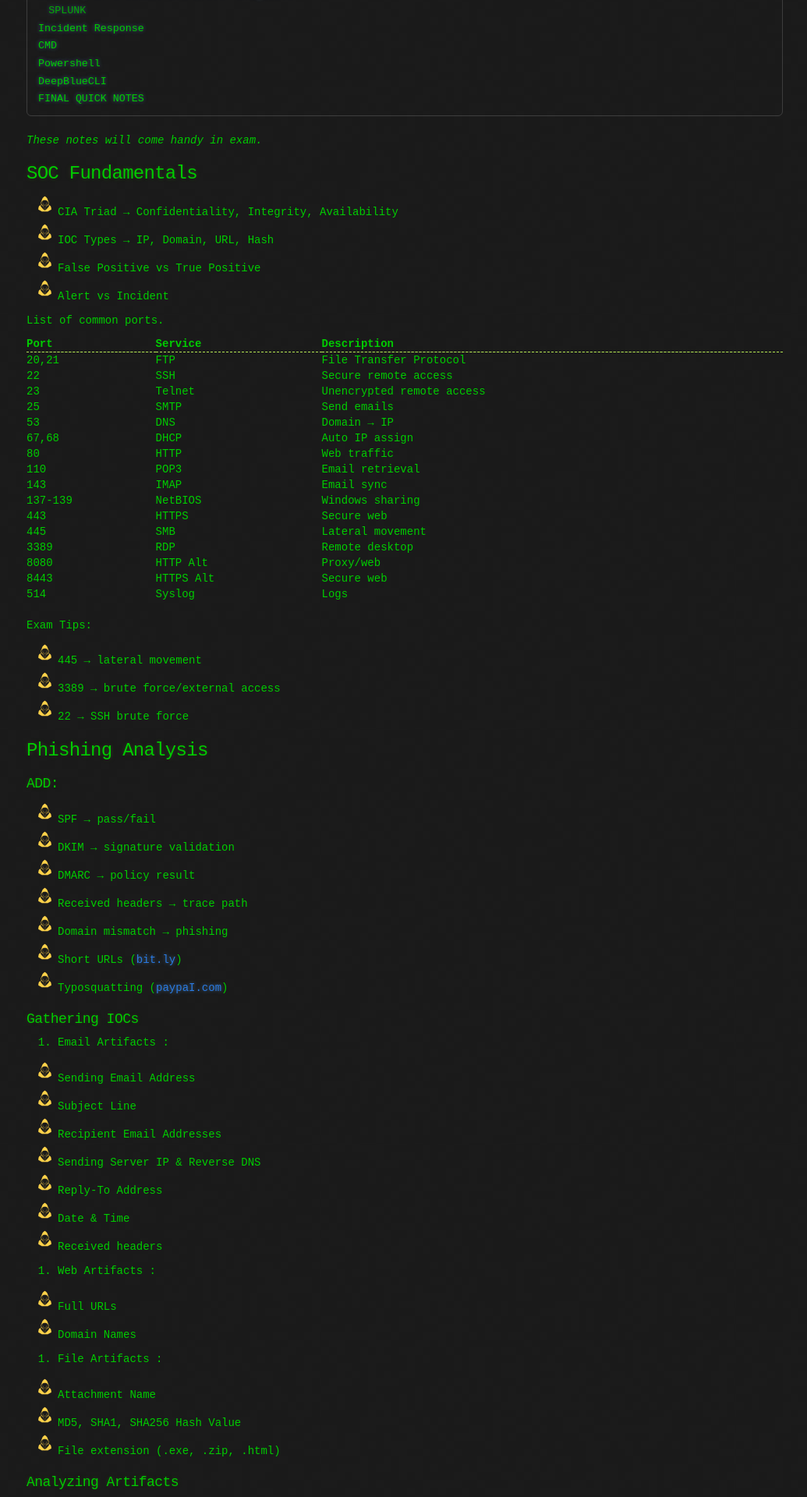
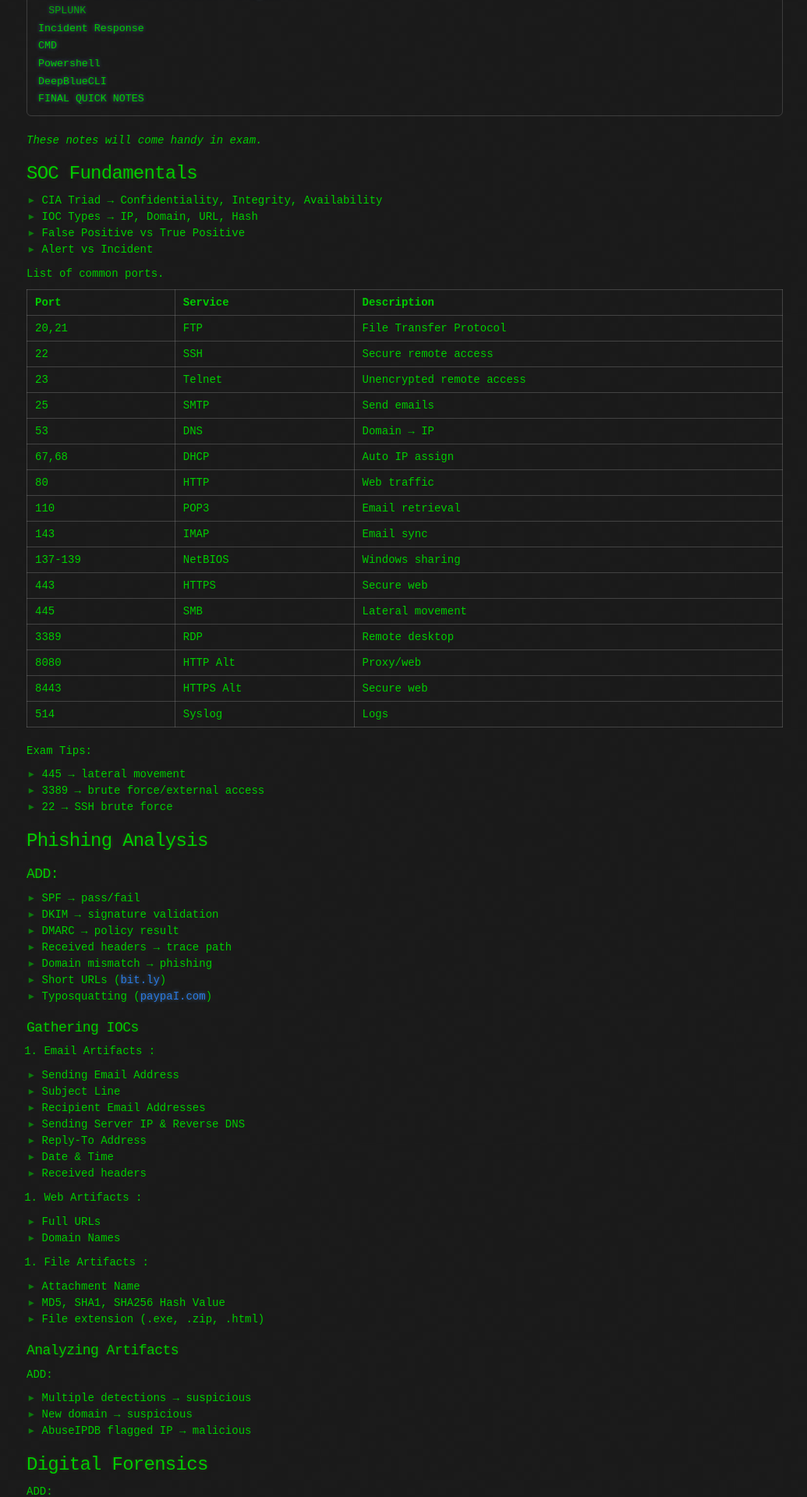
Before and after one commit to s3mPr1linux/s3mPr1linux.github.io, a Jekyll site: the page built from _cheatsheets/btl1-exam.md, in a window 1280 px wide. Shown: the part 661-2581 px from the top of the page at 78% size, without its empty margins (121-1156 px from the left). Built offline with Jekyll 4.4.1, drawn with Linux system fonts in a browser that asks for light colours.

Commit message:
fix: raw em todas as cheatsheets + fundo escuro do codigo

```diff
--- a/assets/css/cheatsheet.css
+++ b/assets/css/cheatsheet.css
@@ -1,44 +1,65 @@
-/* Só o específico de cheatsheet. Cores, fontes, code, header e footer
-   vêm do tema do blog. Uso cinza semitransparente + inherit, que
-   funciona no claro e no escuro sem impor cor própria. */
+/* Só o específico de cheatsheet. Header, footer e fontes vêm do tema do
+   blog; blocos de código, tabelas e listas ganham estilo próprio escopado
+   em #cs-content porque o tema os deixa ilegíveis. */
 
+/* ── conteúdo: código legível (fundo escuro, texto claro) ── */
+#cs-content pre,
+#cs-content pre.highlight,
+#cs-content .highlight,
+#cs-content .highlight pre {
+  background: #0d1117 !important; color: #e6edf3 !important;
+  border: 1px solid rgba(127,127,127,.35); border-radius: 6px;
+  padding: 12px 14px; overflow-x: auto; font-size: 13px; line-height: 1.5;
+}
+#cs-content pre code, #cs-content .highlight code {
+  background: none !important; color: inherit !important; padding: 0; font-size: inherit;
+}
+#cs-content code { background: rgba(127,127,127,.2); padding: 2px 5px; border-radius: 4px; font-size: .9em; }
+#cs-content table { border-collapse: collapse; }
+#cs-content th, #cs-content td { border: 1px solid rgba(127,127,127,.4); padding: 6px 10px; text-align: left; }
+
+/* ── listas do conteúdo: tira o mascote, marcador discreto ── */
+#cs-content ul { list-style: none; padding-left: 1.4em; }
+#cs-content ul > li { background-image: none !important; position: relative; }
+#cs-content ul > li::marker { content: none; }
+#cs-content ul > li::before { content: "▸" !important; background: none !important; position: absolute; left: -1.2em; opacity: .55; }
+#cs-content ol { padding-left: 1.6em; }
+#cs-content ol > li { background-image: none !important; }
+#cs-content ol > li::before { content: none !important; background: none !important; }
+
+/* ── botão copiar ── */
 #cs-content pre { position: relative; }
 .cs-copy {
   position: absolute; top: 6px; right: 6px;
   font: inherit; font-size: 12px; line-height: 1; cursor: pointer;
-  padding: 3px 8px; border-radius: 4px; color: inherit;
-  background: rgba(127,127,127,.15); border: 1px solid rgba(127,127,127,.4);
+  padding: 3px 8px; border-radius: 4px; color: #e6edf3;
+  background: rgba(127,127,127,.2); border: 1px solid rgba(127,127,127,.45);
   opacity: 0; transition: opacity .15s;
 }
 #cs-content pre:hover .cs-copy, .cs-copy:focus { opacity: 1; }
 .cs-copy.is-done { border-color: currentColor; opacity: 1; }
 
+/* ── índice automático (TOC) ── */
 .cs-toc { margin: 1.5em 0; padding: .6em 1em; border: 1px solid rgba(127,127,127,.35); border-radius: 6px; }
 .cs-toc__title { margin: 0 0 .4em; font-size: .75em; font-weight: 700; text-transform: uppercase; letter-spacing: .05em; opacity: .7; }
 .cs-toc__list { margin: 0; padding: 0; list-style: none; font-size: .95em; }
 .cs-toc__list li { margin: .2em 0; }
+.cs-toc__list li::before, .cs-toc__list li::marker { content: none !important; background: none !important; }
 .cs-toc__list .cs-toc--h3 { padding-left: 1em; opacity: .8; }
 .cs-toc__list a { color: inherit; }
 
-/* neutraliza o marcador/ícone que o tema põe em cada <li>, só nos
-   elementos de UI da cheatsheet (não no conteúdo) */
-.cs-tagcloud, .cs-list, .cs-tags--sm, .cs-toc__list { list-style: none; }
-.cs-tagcloud > li, .cs-list > li, .cs-tags--sm > li, .cs-toc__list > li {
-  list-style: none; background-image: none; padding-left: 0; margin-left: 0;
-}
-.cs-tagcloud > li::before, .cs-list > li::before,
-.cs-tags--sm > li::before, .cs-toc__list > li::before,
-.cs-tagcloud > li::marker, .cs-list > li::marker,
-.cs-tags--sm > li::marker, .cs-toc__list > li::marker {
-  content: none !important; display: none !important; background: none !important;
-}
+/* ── marcador do tema nos <li> de UI ── */
+.cs-tagcloud, .cs-list, .cs-tags--sm { list-style: none; }
+.cs-tagcloud > li, .cs-list > li, .cs-tags--sm > li { list-style: none; background-image: none !important; padding-left: 0; margin-left: 0; }
+.cs-tagcloud > li::before, .cs-list > li::before, .cs-tags--sm > li::before,
+.cs-tagcloud > li::marker, .cs-list > li::marker, .cs-tags--sm > li::marker { content: none !important; display: none !important; background: none !important; }
 
+/* ── índice geral (/cheatsheets/) ── */
 .cs-search { width: 100%; box-sizing: border-box; padding: .5em .7em; font: inherit; color: inherit; background: rgba(127,127,127,.1); border: 1px solid rgba(127,127,127,.4); border-radius: 6px; }
 .cs-tagcloud { display: flex; flex-wrap: wrap; gap: 6px; padding: 0; margin: .8em 0; }
 .cs-tagbtn { font: inherit; font-size: .85em; cursor: pointer; padding: 2px 10px; border-radius: 999px; color: inherit; background: rgba(127,127,127,.12); border: 1px solid rgba(127,127,127,.4); }
 .cs-tagbtn:hover { border-color: currentColor; }
 .cs-tagbtn.is-active { background: rgba(127,127,127,.4); }
-
 .cs-group__title { font-size: 1em; margin: 1.5em 0 .6em; opacity: .7; text-transform: uppercase; letter-spacing: .05em; }
 .cs-list { padding: 0; margin: 0; display: grid; gap: 8px; }
 .cs-card { padding: .7em 1em; border: 1px solid rgba(127,127,127,.35); border-radius: 6px; }
@@ -49,7 +70,4 @@
 .cs-tags--sm { display: flex; flex-wrap: wrap; gap: 5px; padding: 0; margin: .4em 0 0; font-size: .8em; opacity: .8; }
 .cs-empty { opacity: .7; padding: 1.2em 0; }
 
-@media (max-width: 600px) {
-  #cs-content table { display: block; overflow-x: auto; }
-  .cs-copy { opacity: 1; }
-}
+@media (max-width: 600px) { #cs-content table { display: block; overflow-x: auto; } .cs-copy { opacity: 1; } }
```
